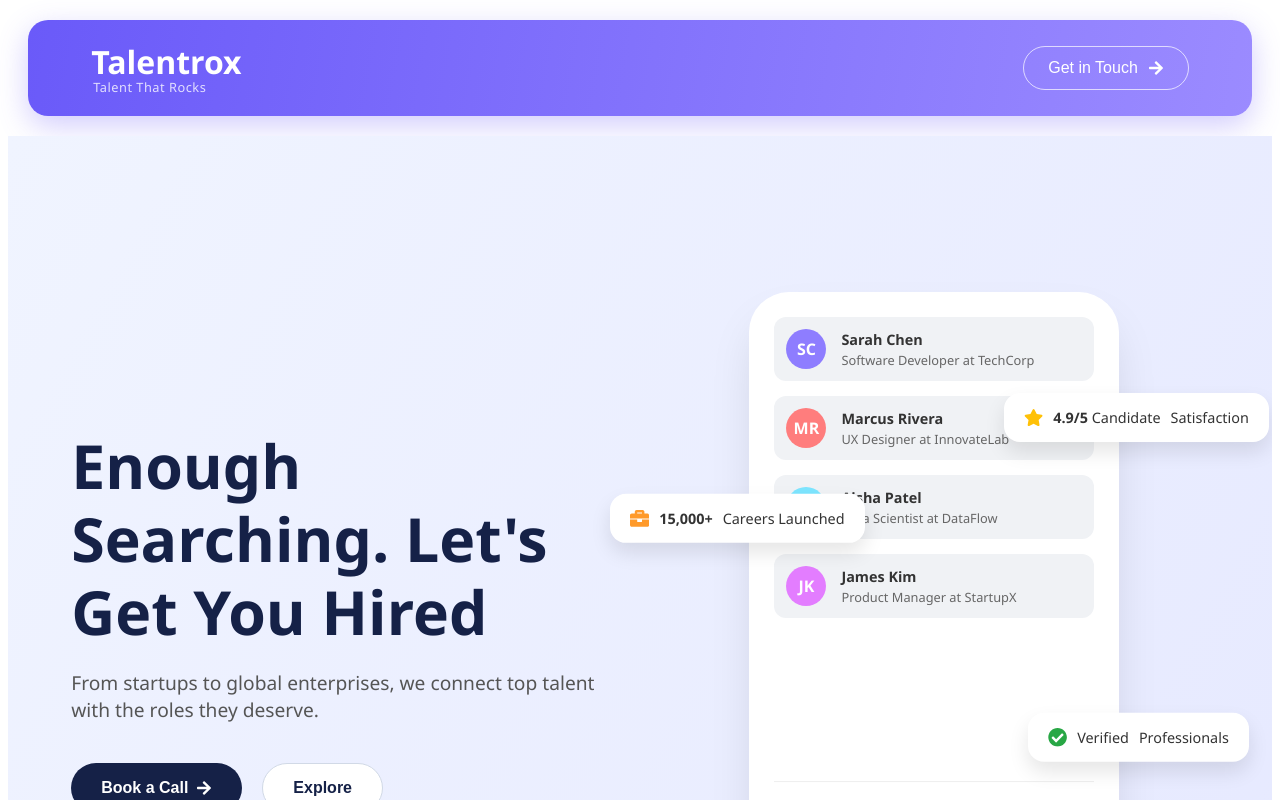
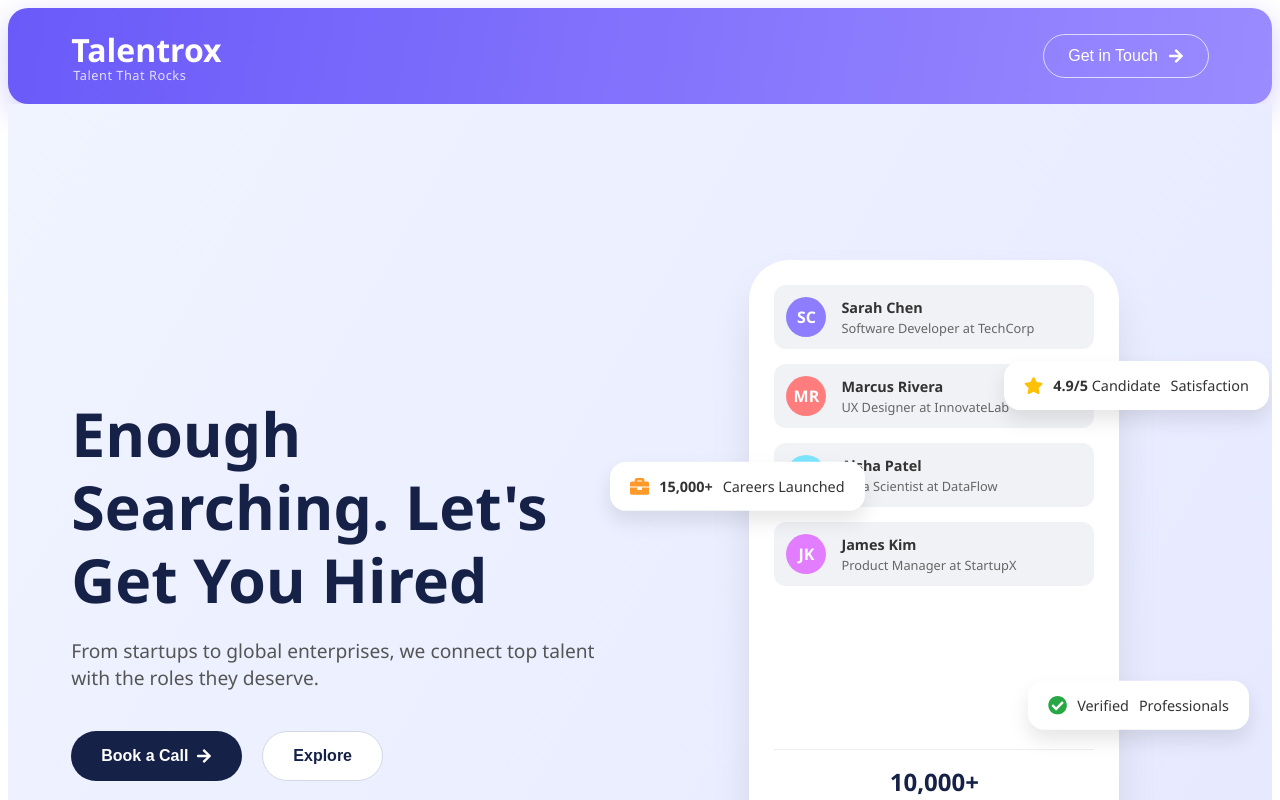
Before and after one commit to roshannawkar07/TalentTrox, a React (Vite) app: page / in a window 1280 px wide. Shown: the top 800 px of the page. Built offline with nearby package versions, Linux system fonts and the light colour scheme.

Commit message:
fix: Remove margin from navbar container for better alignment

```diff
--- a/src/Componets/Navbaar/Navbaar.css
+++ b/src/Componets/Navbaar/Navbaar.css
@@ -8,7 +8,7 @@
   color: #ffffff;
   font-family: 'Segoe UI', Tahoma, Geneva, Verdana, sans-serif;
   border-radius: 20px;
-  margin: 20px;
+
   box-shadow: 0 10px 30px rgba(106, 90, 249, 0.3);
 }
 
```
